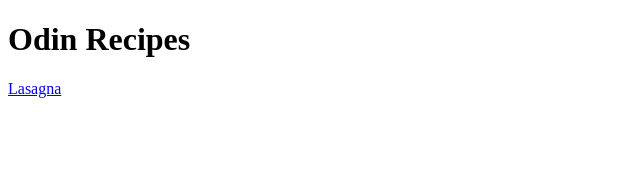
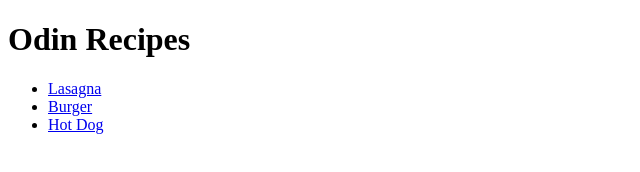
Before and after one commit to JDoyle23/odin-recipes, a plain HTML site: page index.html in a window 1280 px wide. Shown: the whole page, without its empty margins (0-640 px from the left). Drawn offline with Linux system fonts and the light colour scheme.

Commit message:
Edited index.html

```diff
--- a/index.html
+++ b/index.html
@@ -7,6 +7,11 @@
 </head>
 <body>
     <h1>Odin Recipes</h1>
-    <a href="recipes/lasagna.html">Lasagna</a>
+    <ul>
+        <li><a href="recipes/lasagna.html">Lasagna</a></li>
+        <li><a href="recipes/burger.html">Burger</a></li>
+        <li><a href="recipes/hot-dog.html">Hot Dog</a></li>
+    </ul>
+
 </body>
 </html>
```
